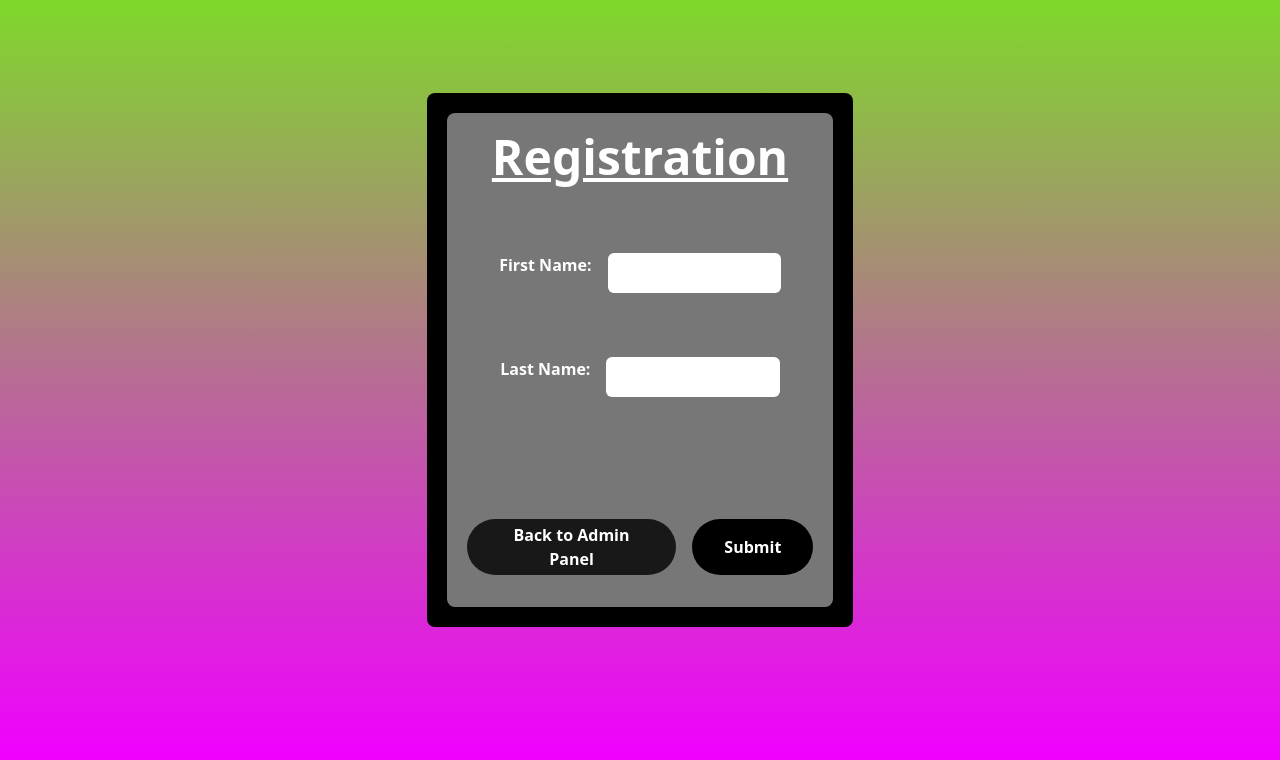
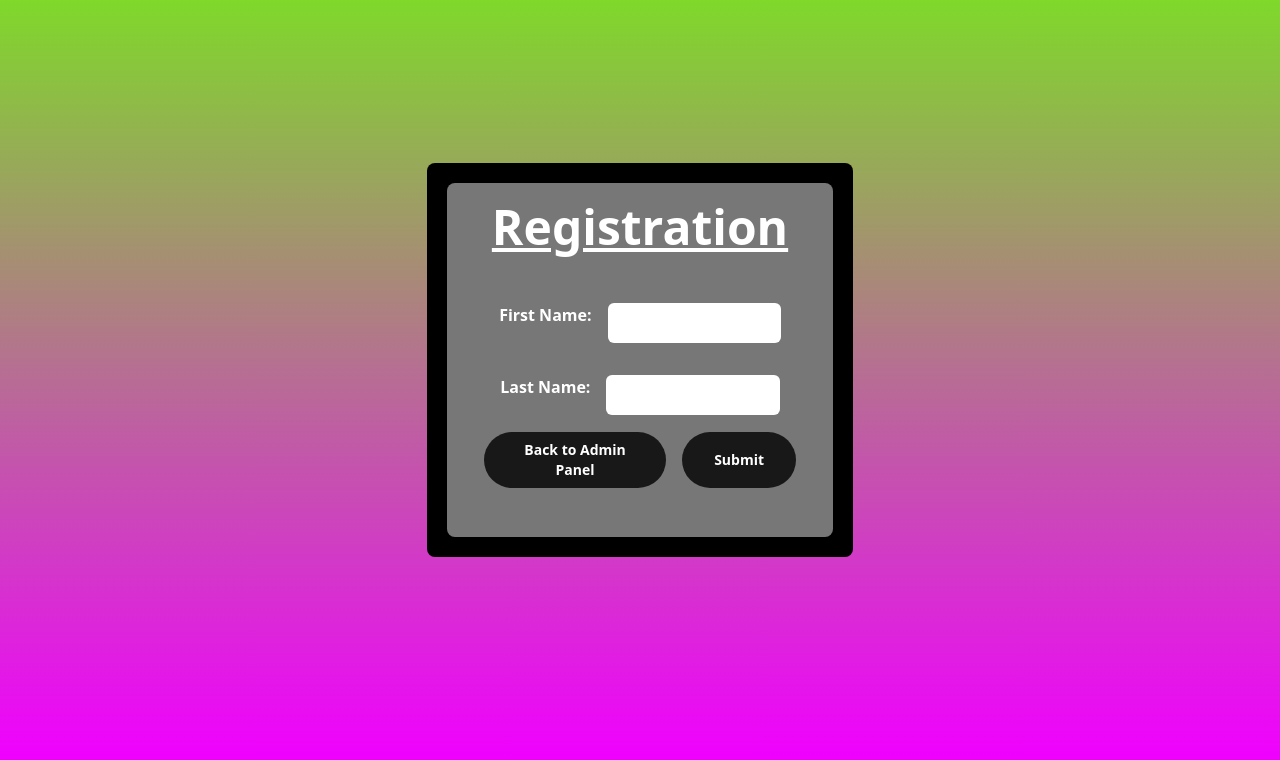
Before and after one commit to aidanvancil/virtual_graffiti, a Django app: page /register/ in a window 1280 px wide. Shown: the part 76-836 px from the top of the page. Run offline with Django 4.2, Linux system fonts and the light colour scheme; the visitor is signed in with stand-in values (Sample User, id 1); data that the repository does not hold is empty; some libraries are stand-ins or nearby versions.

Commit message:
bug_fix: adjustments for tailwind upgrade

```diff
--- a/app/templates/admin_panel.html
+++ b/app/templates/admin_panel.html
@@ -50,12 +50,12 @@
         </div>
 
 
-        <div id="bottom_third" class="sm:block hidden h-[37.5%]  rounded-lg text-white text-lg p-3"> <!-- Bottom 1/3 -->
+        <div id="bottom_third" class="hidden h-auto my-2 mx-auto rounded-lg text-white text-lg w-11/12 sm:block"> <!-- Bottom 1/3 -->
             <div class="rounded-lg bg-[#434343] items-center mx-auto p-3 justify-between">
                 <div class="underline text-3xl font-bold mb-4">Connections</div>
                 {% if users %}
                     {% for user in users %}
-                        <div class="flex items-center bg-[#636363] font-bold text-lg rounded h-2/3 mb-4">
+                        <div class="flex items-center bg-[#636363] font-bold text-lg rounded h-2/3 mb-2">
                             <div class="flex-grow"> {{ user.first_name }}_{{ user.last_name }}'s
                                 <span class="
                                         {% if user.laser.id == 'Green' %}text-green-500
--- a/app/templates/base_panel.html
+++ b/app/templates/base_panel.html
@@ -28,11 +28,11 @@
 </nav>
 
 {% if users %}
-<div id="sidebar" class="fixed top-0 right-0 h-1/5 bg-[#181818] p-4 transition-transform ease-in-out duration-300 rounded-lg hidden border border-gray-500 lg:border-none md:block md:w-4/5 md:h-1/4 lg:w-2/5 xl:w-[22.5%] lg:h-1/2"
+<div id="sidebar" class="fixed top-0 right-0 h-1/5 bg-[#181818] p-4 transition-transform ease-in-out duration-300 rounded-lg hidden border border-gray-500 lg:border-none md:block md:w-4/5 md:h-1/3 lg:w-2/5 xl:w-[22.5%] lg:h-1/2"
     style="transform: translateX(100%);">    <button id="closeSidebarBtn" class="font-bold text-4xl text-white">></button>
     <div class="font-bold text-4xl text-white underline text-center">Settings</div>
 
-    <div class="text-white text-center flex lg:flex-col justify-end my-auto items-center mt-10 space-x-5 lg:space-y-10">
+    <div class="text-white text-center flex lg:flex-col justify-end my-auto items-center mt-5 ml-[5%]">
 
         <!-- Laser dropdown -->
         <div class="md:flex hidden items-center lg:mb-4 w-full">
--- a/app/templates/settings.html
+++ b/app/templates/settings.html
@@ -4,7 +4,7 @@
 
 {% block content %}
 <div class="flex items-center justify-center h-screen mt-[-5vh]">
-    <div class="p-5 px-5 w-11/12 md:w-1/2 lg:w-1/3 sm:h-3/5 h-auto bg-[#181818] rounded-lg flex flex-col items-center text-white font-bold">
+    <div class="p-5 px-5 w-11/12 md:w-1/2 lg:w-1/3 h-auto bg-[#181818] rounded-lg flex flex-col items-center text-white font-bold">
             <h1 class="text-center underline text-3xl md:text-5xl">Settings</h1>
             <div>
                 <div class="mb-8 mt-8 flex space-x-4 justify-center max-w-xs text-center">
--- a/app/templates/signup.html
+++ b/app/templates/signup.html
@@ -4,7 +4,7 @@
 
 {% block content %}
 <div class="flex items-center justify-center h-screen mt-[-5vh]">
-    <div class="p-5 px-5 w-full md:w-2/3 lg:w-1/2 xl:w-1/3 h-2/3 bg-black rounded-lg flex flex-col items-center">
+    <div class="p-5 px-5 w-full md:w-2/3 lg:w-1/2 xl:w-1/3 h-auto bg-black rounded-lg flex flex-col items-center">
         <div class="p-5 px-5 w-full h-full bg-[#777777] rounded-lg flex flex-col items-center text-white font-bold">
             <h1 class="text-center underline text-3xl md:text-5xl">Registration</h1>
 
@@ -22,7 +22,7 @@
             {% else %}
                 <form class="h-full w-full flex flex-col justify-between items-center" method="post" action="">
                     {% csrf_token %}
-                    <div class="md:mt-10 lg:space-y-16 md:space-y-14 space-y-10">
+                    <div class="md:mt-5 lg:space-y-8 space-y-4">
                         <div class="mb-8 mt-8 flex space-x-4 justify-center">
                             <label for="firstname">First Name:</label>
                             <input class="w-11/12 md:w-1/2 rounded-md p-2 text-black" type="text" name="firstname" class="border rounded-md p-2" required>
@@ -34,7 +34,7 @@
                         </div>
 
                         {% if available_lasers %}
-                        <div class="mb-8 sm:ml-7 ml-6 flex space-x-4 justify-center md:">
+                        <div class="sm:ml-7 ml-6 flex space-x-4 justify-center md:">
                             <label for="laser">Laser:</label>
                             <select class="w-11/12 md:w-1/2 rounded-md p-2 text-black" name="laser" required>
                                 {% for laser_color in available_lasers %}
@@ -45,11 +45,11 @@
                         {% endif %}
                     </div>
 
-                    <div class="flex space-x-4">
-                        <button class="px-8 h-14 bg-[#181818] rounded-full transform transition-transform hover:scale-105"><a href="/admin_panel" class="">Back to Admin Panel</a></button>
+                    <div class="flex space-x-4 p-[5%]">
+                        <button class="px-8 h-14 bg-[#181818] rounded-full text-xs sm:text-sm lg:text-md transform transition-transform hover:scale-105"><a href="/admin_panel" class="">Back to Admin Panel</a></button>
 
                         <div class="mb-3">
-                            <button class="bg-black px-8 h-14 rounded-full transform transition-transform hover:scale-105" type="submit">Submit</button>
+                            <button class="bg-[#181818] px-8 h-14 text-xs sm:text-sm lg:text-md rounded-full transform transition-transform hover:scale-105" type="submit">Submit</button>
                         </div>
                     </div>
                 </form>
```
